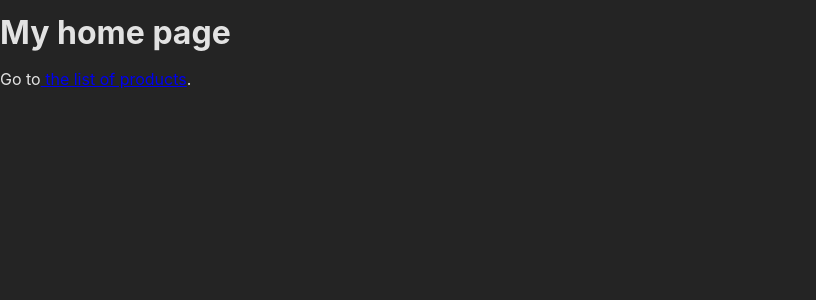
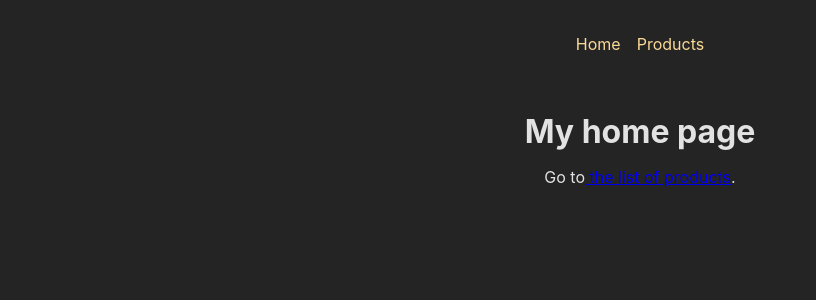
Before and after one commit to twjin03/react-udemy, a React (Create React App) app: page / in a window 1280 px wide. Shown: the top 300 px of the page, without its empty margins (0-816 px from the left). Built offline with nearby package versions, Linux system fonts and the light colour scheme.

Commit message:
feat: 레이아웃 및 중첩 라우트

```diff
--- /dev/null
+++ b/src/components/MainNavigation.js
@@ -0,0 +1,20 @@
+import { Link } from "react-router-dom";
+import classes from "./MainNavigation.module.css"
+
+export default function MainNavigation() {
+  return (
+    <header className={classes.header}>
+      <nav>
+        <ul className={classes.list}>
+          <li>
+            <Link to="/">Home</Link>
+          </li>
+          <li>
+            <Link to="/products">Products</Link>
+          </li>
+        </ul>
+      </nav>
+    </header>
+  );
+
+}
--- /dev/null
+++ b/src/components/MainNavigation.module.css
@@ -0,0 +1,23 @@
+.header {
+  max-width: 60rem;
+  margin: auto;
+  padding: 2rem;
+  display: flex;
+  justify-content: center;
+}
+
+.list {
+  display: flex;
+  gap: 1rem;
+}
+
+.list a {
+  text-decoration: none;
+  color: var(--color-primary-400);
+}
+
+.list a:hover,
+.list a.active {
+  color: var(--color-primary-800);
+  text-decoration: underline;
+}
--- /dev/null
+++ b/src/pages/Root.js
@@ -0,0 +1,15 @@
+import { Outlet } from "react-router-dom";
+import MainNavigation from "../components/MainNavigation";
+import classes from "./Root.module.css"
+
+export default function RootLayout() {
+  return (
+    <>
+      <MainNavigation />
+      <main className={classes.content}>
+        <Outlet />
+      </main>
+
+    </>
+  );
+}
--- /dev/null
+++ b/src/pages/Root.module.css
@@ -0,0 +1,4 @@
+.content {
+  margin: 2rem auto;
+  text-align: center;
+}
```
Also changed, not shown: src/App.js (+9 -2 lines).
